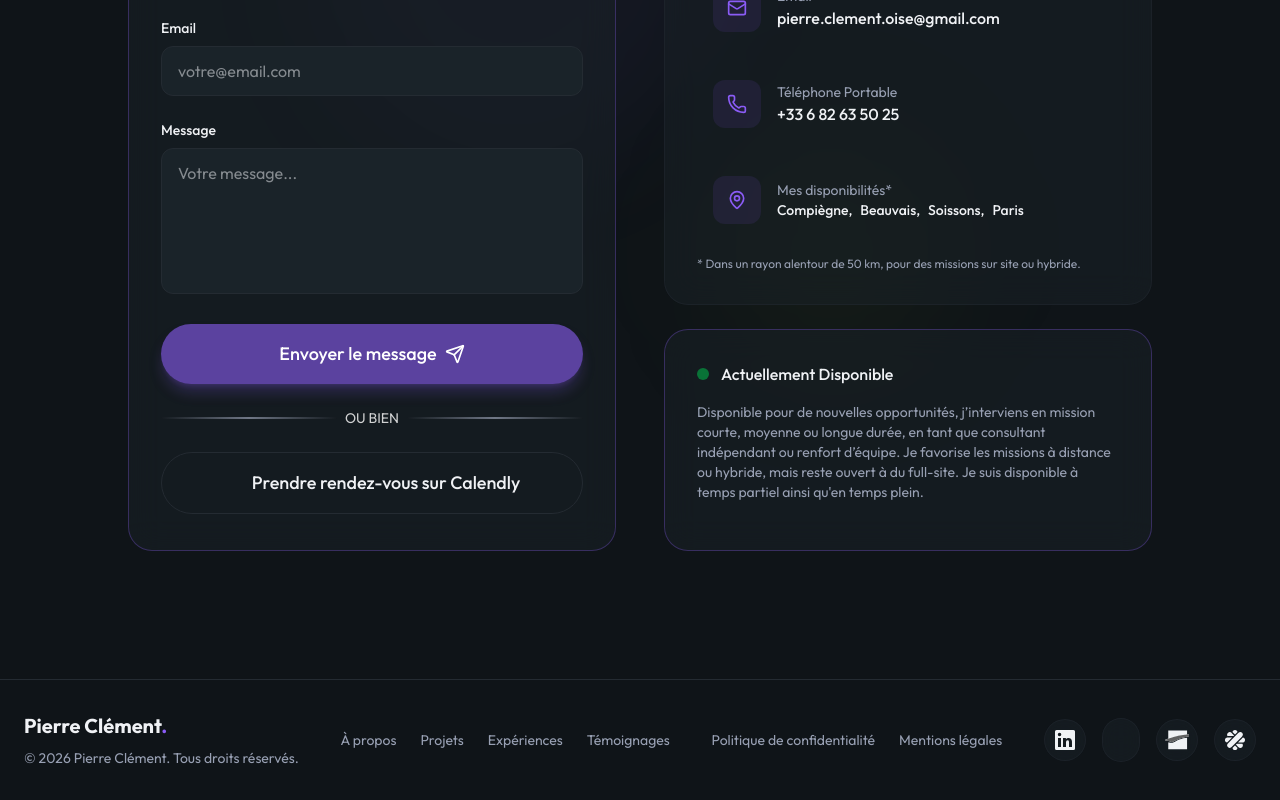
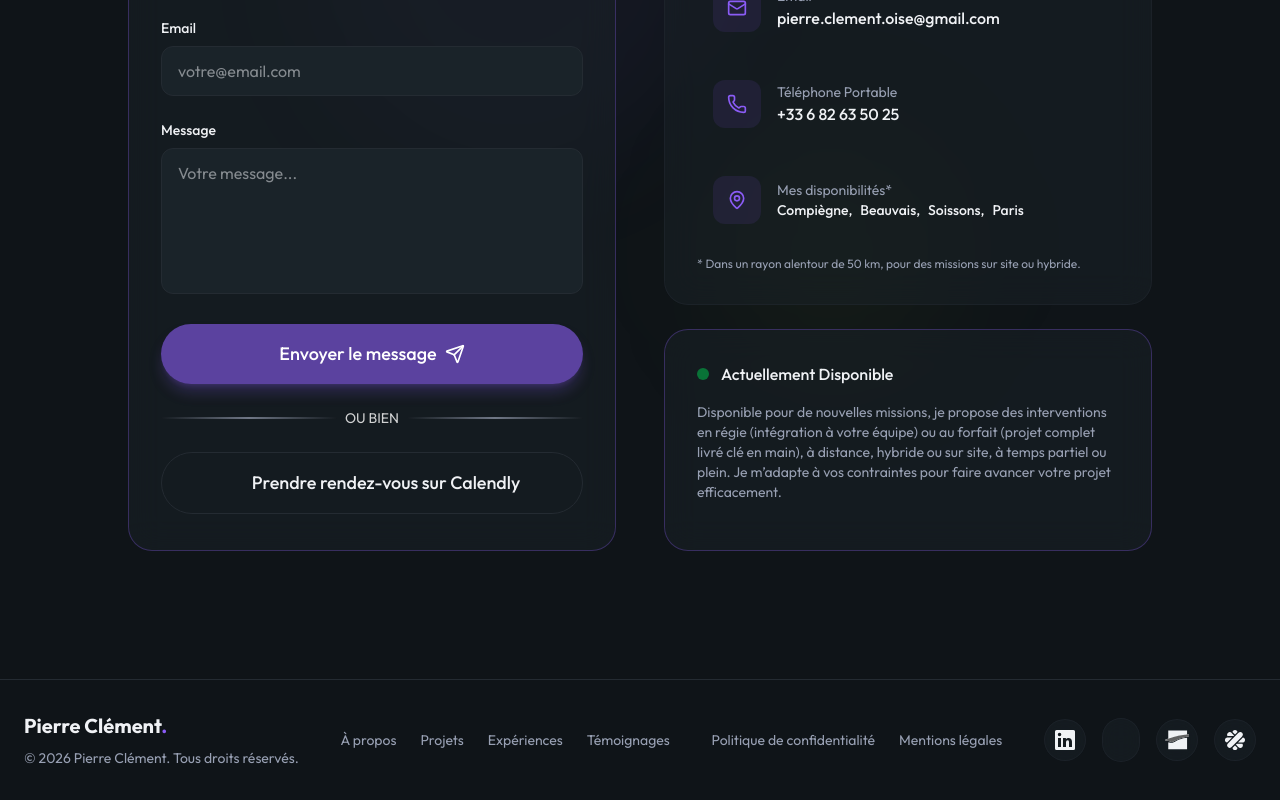
Before and after one commit to KadenHD/portfolio, a React (Vite) app: page / in a window 1280 px wide. Shown: the part 7499-8299 px from the top of the page. Built offline with nearby package versions, Linux system fonts and the light colour scheme; some icons are missing.

Commit message:
Update Contact.jsx

```diff
--- a/src/sections/Contact.jsx
+++ b/src/sections/Contact.jsx
@@ -223,8 +223,7 @@ export const Contact = () => {
                             <span className="font-medium">Actuellement Disponible</span>
                         </div>
                         <p className="text-muted-foreground text-sm mb-4">
-                            Disponible pour de nouvelles opportunités, j’interviens en mission courte, moyenne ou longue durée, en tant que consultant indépendant ou renfort d’équipe.
-                            Je favorise les missions à distance ou hybride, mais reste ouvert à du full-site. Je suis disponible à temps partiel ainsi qu'en temps plein.
+                            Disponible pour de nouvelles missions, je propose des interventions en régie (intégration à votre équipe) ou au forfait (projet complet livré clé en main), à distance, hybride ou sur site, à temps partiel ou plein. Je m’adapte à vos contraintes pour faire avancer votre projet efficacement.
                         </p>
                     </FadeUp>
                 </div>
```
